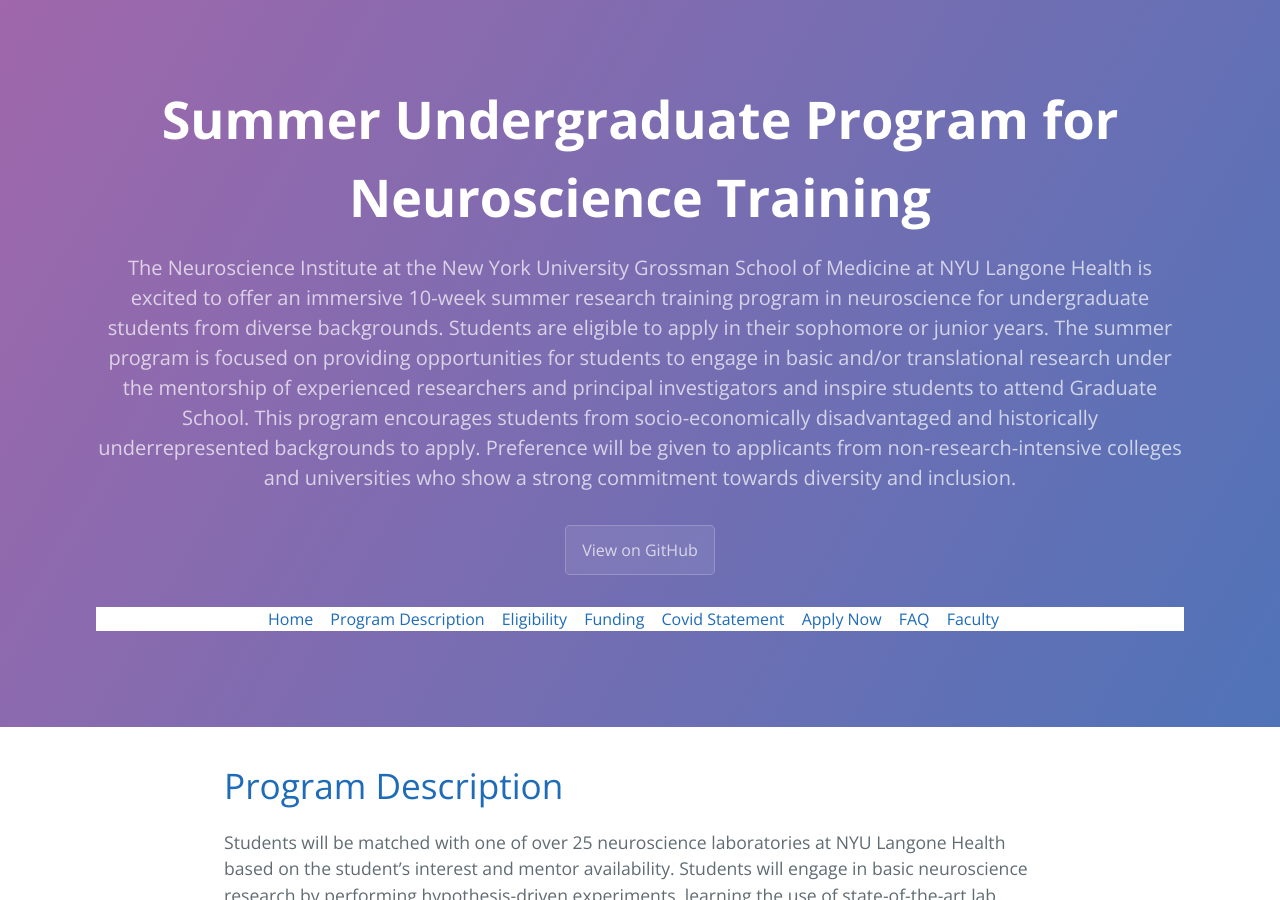
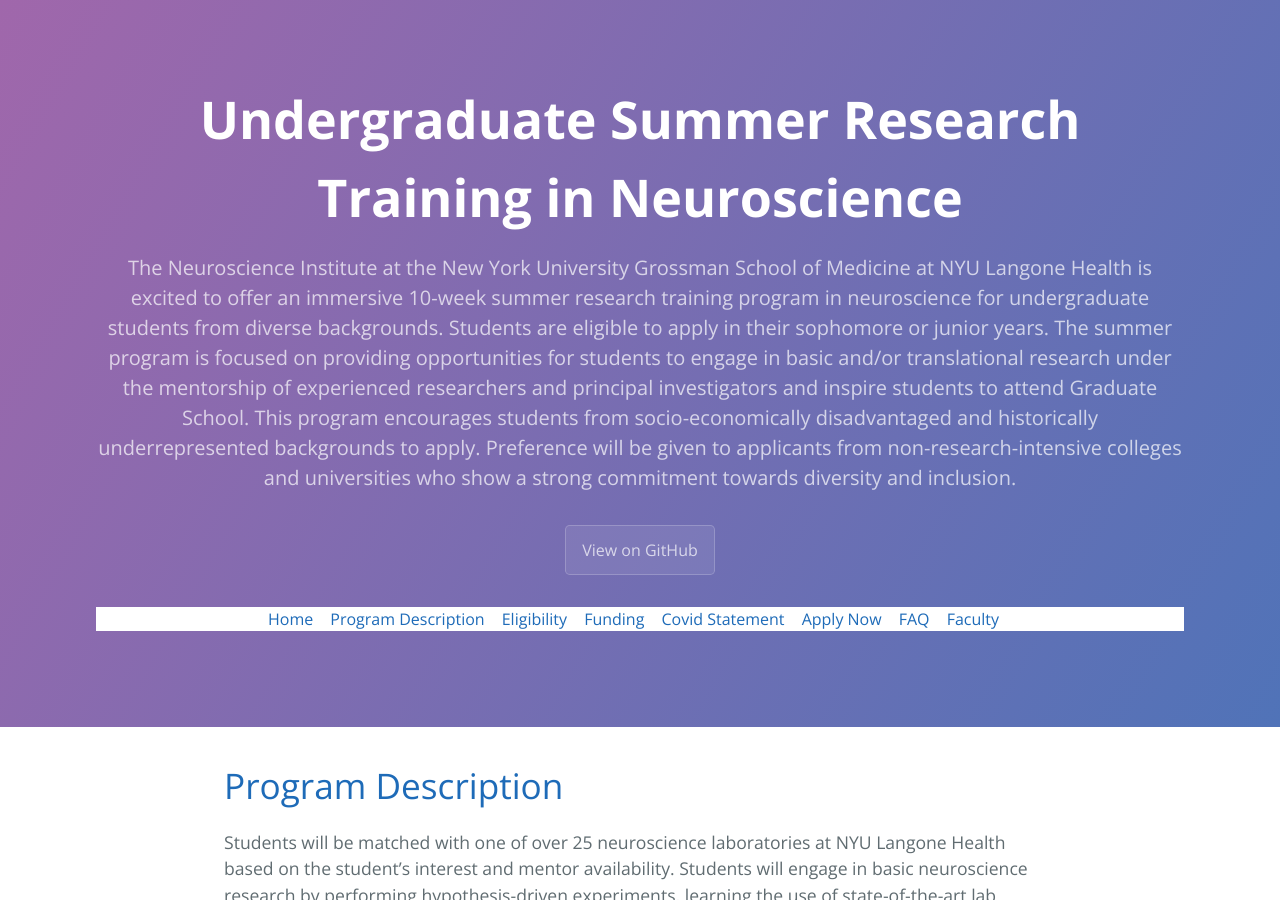
Before and after one commit to NICDIundergrad/SummerUndergradProgramWeb, a Jekyll site: the page built from index.md, in a window 1280 px wide and 900 px high. Built offline with Jekyll 4.4.1, drawn with Linux system fonts in a browser that asks for light colours; our own code applies the rules of GitHub Pages for plain Markdown files.

Commit message:
Update _config.yml

```diff
--- a/_config.yml
+++ b/_config.yml
@@ -1,4 +1,4 @@
 theme: jekyll-theme-slate
-title: Summer Undergraduate Program for Neuroscience Training
+title: Undergraduate Summer Research Training in Neuroscience
 description: The Neuroscience Institute at the New York University Grossman School of Medicine at NYU Langone Health is excited to offer an immersive 10-week summer research training program in neuroscience for undergraduate students from diverse backgrounds. Students are eligible to apply in their sophomore or junior years. The summer program is focused on providing opportunities for students to engage in basic and/or translational research under the mentorship of experienced researchers and principal investigators and inspire students to attend Graduate School. This program encourages students from socio-economically disadvantaged and historically underrepresented backgrounds to apply. Preference will be given to applicants from non-research-intensive colleges and universities who show a strong commitment towards diversity and inclusion.
 baseurl: /SummerUndergradProgramWeb
```
